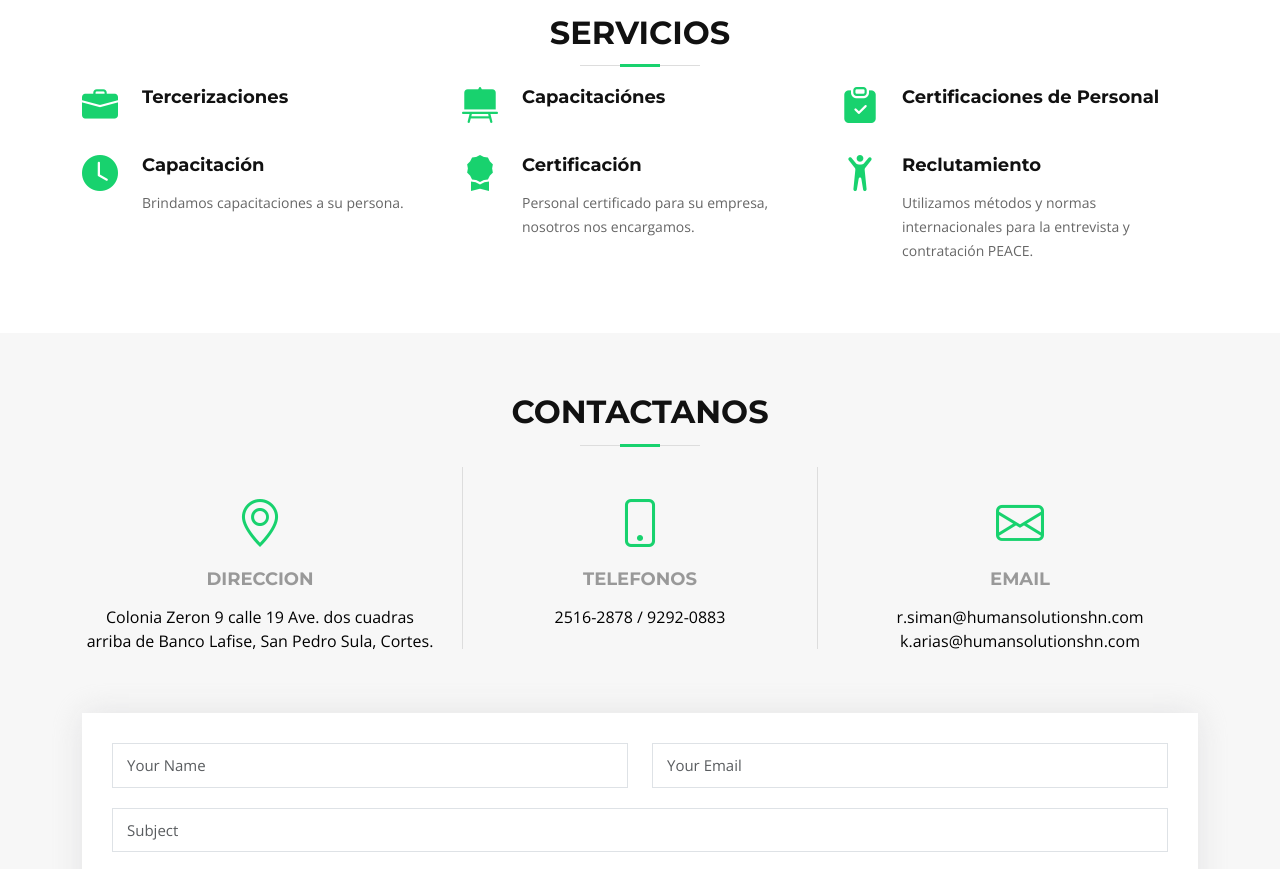
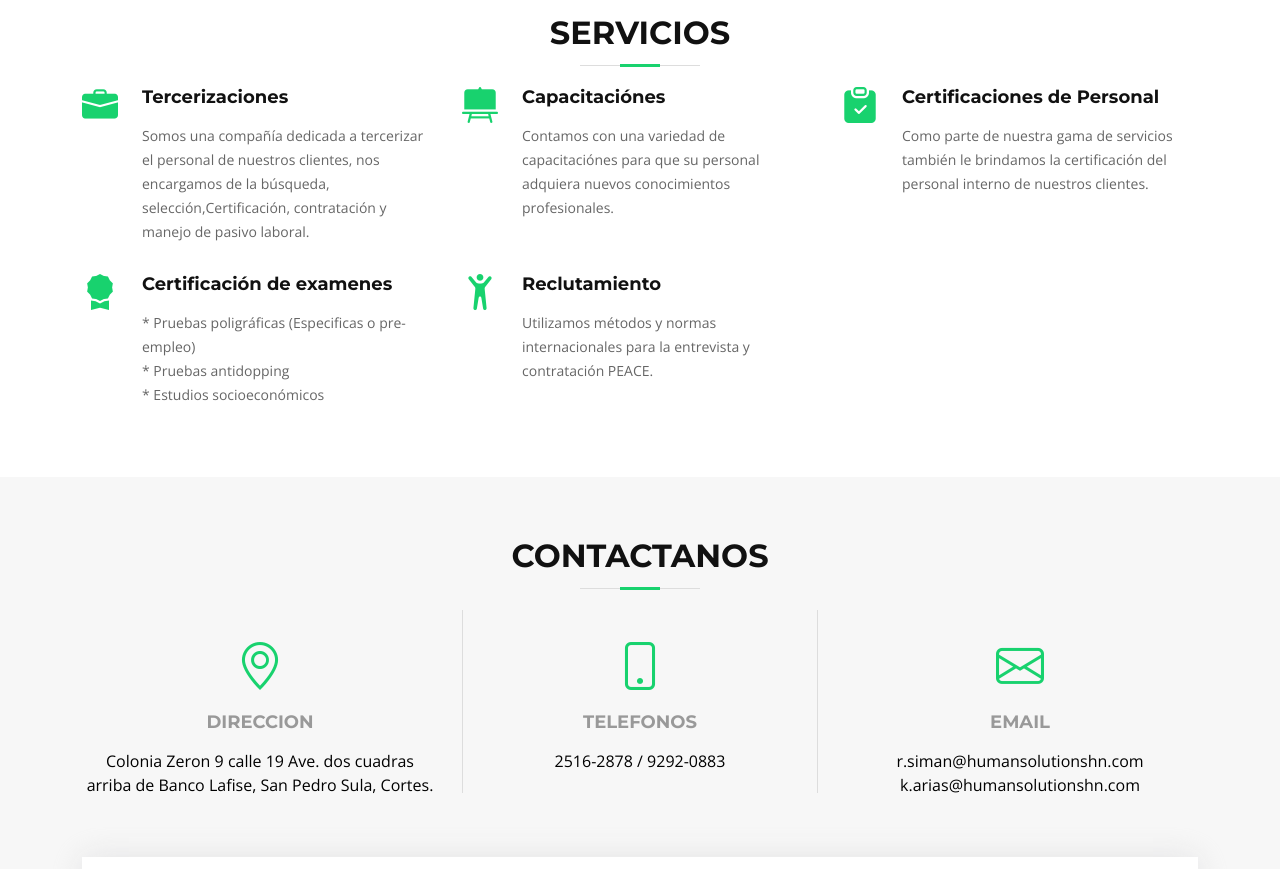
Before and after one commit to Aldenmiranda/HUMANPAGE, a plain HTML site: page index.html in a window 1280 px wide. Shown: the part 1500-2369 px from the top of the page. Drawn offline with nearby package versions, Linux system fonts and the light colour scheme.

Commit message:
index.html

```diff
--- a/index.html
+++ b/index.html
@@ -185,36 +185,37 @@
           <div class="col-lg-4 col-md-6 box" data-aos="fade-up" data-aos-delay="100">
             <div class="icon"><i class="bi bi-briefcase-fill"></i></div>
             <h4 class="title"><a href="">Tercerizaciones</a></h4>
+            <p class="description">Somos una compañía dedicada a tercerizar el personal de nuestros clientes, nos encargamos de la búsqueda, selección,Certificación,
+              contratación y manejo de pasivo laboral.
+            </p>
 
           </div>
           <div class="col-lg-4 col-md-6 box" data-aos="fade-up" data-aos-delay="200">
             <div class="icon"><i class="bi bi-easel2-fill"></i></div>
             <h4 class="title"><a href="">Capacitaciónes</a></h4>
+            <p class="description">Contamos con una variedad de capacitaciónes para que su personal adquiera nuevos conocimientos profesionales. </p>
 
           </div>
           <div class="col-lg-4 col-md-6 box" data-aos="fade-up" data-aos-delay="300">
             <div class="icon"><i class="bi bi-clipboard-check-fill"></i></div>
             <h4 class="title"><a href="">Certificaciones de Personal</a></h4>
+            <p class="description">Como parte de nuestra gama de servicios también le brindamos la certificación del personal interno de nuestros clientes.</p>
 
           </div>
-          <div class="col-lg-4 col-md-6 box" data-aos="fade-up" data-aos-delay="200">
-            <div class="icon"><i class="bi bi-clock-fill"></i></div>
-            <h4 class="title"><a href="">Capacitación</a></h4>
-            <p class="description">Brindamos capacitaciones a su persona.</p>
-          </div>
+
           <div class="col-lg-4 col-md-6 box" data-aos="fade-up" data-aos-delay="300">
             <div class="icon"><i class="bi bi-award-fill"></i></div>
-            <h4 class="title"><a href="">Certificación</a></h4>
-            <p class="description">Personal certificado para su empresa, nosotros nos encargamos.</p>
+            <h4 class="title"><a href="">Certificación de examenes</a></h4>
+            <p class="description">* Pruebas poligráficas (Especificas o pre-empleo)</p>
+            <p class="description">* Pruebas antidopping</p>
+            <p class="description">* Estudios socioeconómicos</p>
           </div>
           <div class="col-lg-4 col-md-6 box" data-aos="fade-up" data-aos-delay="400">
             <div class="icon"><i class="bi bi-person-arms-up"></i></div>
             <h4 class="title"><a href="">Reclutamiento</a></h4>
             <p class="description">Utilizamos métodos y normas internacionales para la entrevista y contratación PEACE.</p>
           </div>
-
         </div>
-
       </div>
     </section><!-- End Services Section -->
 
```
